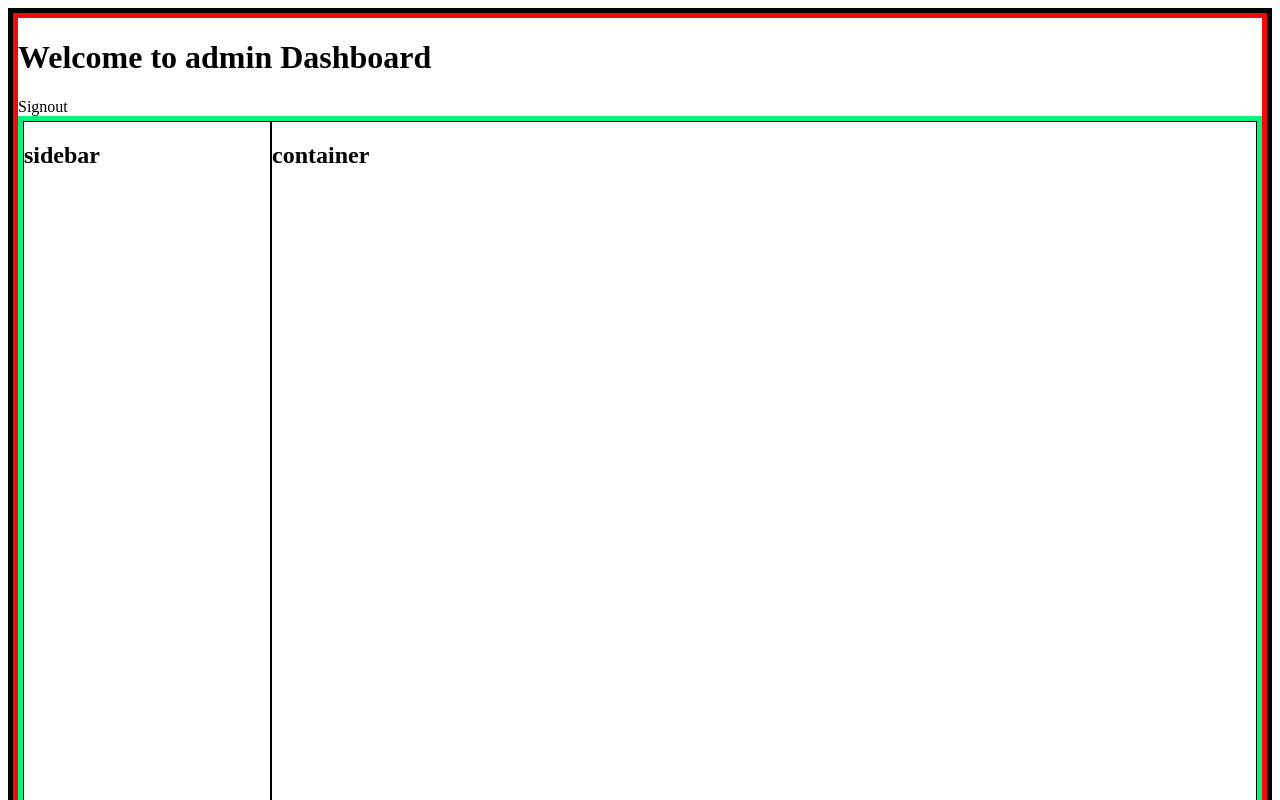
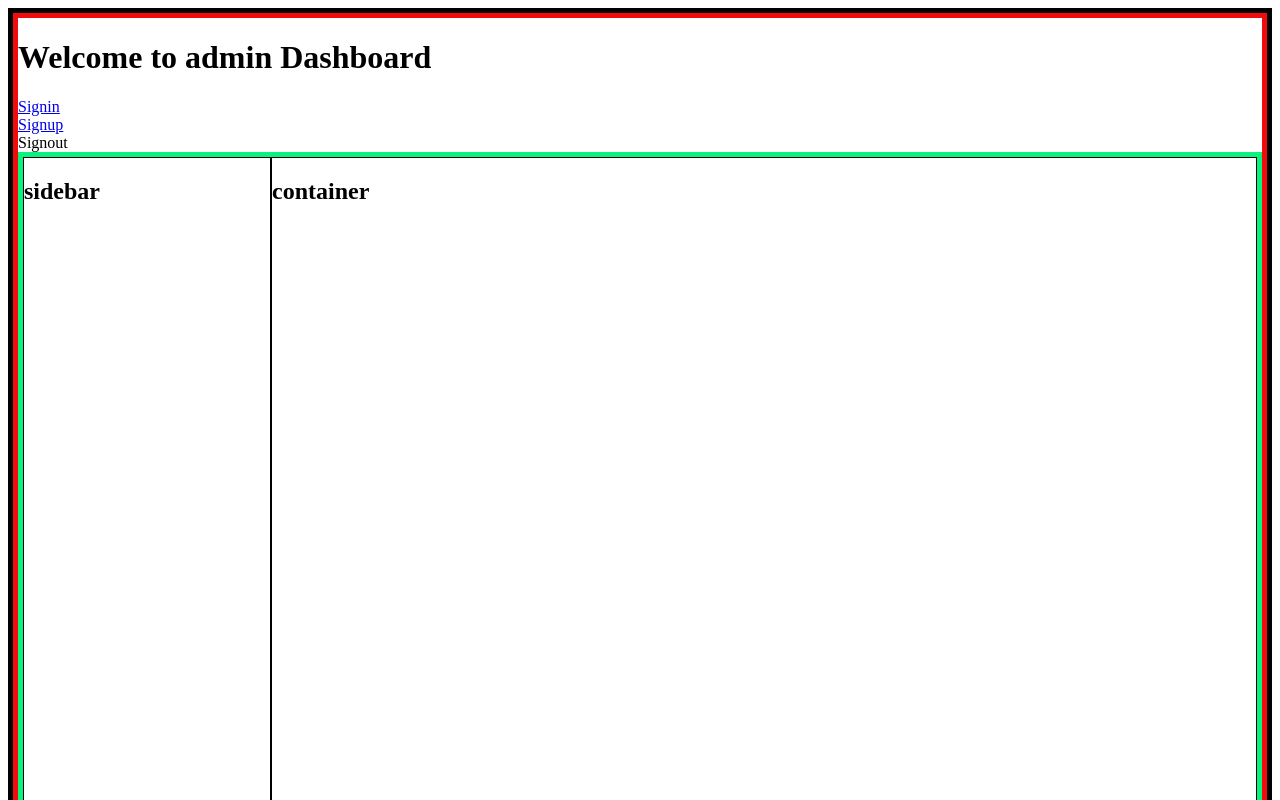
Before and after one commit to harryconcoblanejo/ecommerce-MERN-, a React app in the folder Fend/: page / in a window 1280 px wide. Shown: the top 800 px of the page. Built offline with nearby package versions, Linux system fonts and the light colour scheme; sample sign-in values are in the browser's storage.

Commit message:
signup andando

```diff
--- a/Fend/src/components/home/index.tsx
+++ b/Fend/src/components/home/index.tsx
@@ -20,7 +20,15 @@ const Home = () => {
   }
 
   const renderLoggedInLinks = () => {
-    return <span onClick={logout}>Signout</span>
+    return (
+      <div>
+        <NavLink to="signin">Signin</NavLink>
+        <br />
+        <NavLink to="signup">Signup</NavLink>
+        <br />
+        <span onClick={logout}>Signout</span>
+      </div>
+    )
   }
 
   const renderNonLoggedInLinks = () => {
--- a/Fend/src/components/signup/index.tsx
+++ b/Fend/src/components/signup/index.tsx
@@ -17,7 +17,8 @@ const Signup = () => {
   const [userName, setUserName] = useState('')
   const [email, setEmail] = useState('')
   const [password, setPassword] = useState('')
-  const [roles, setRoles] = useState('')
+  const [roles, setRoles] = useState([] as any)
+
   const [error, setError] = useState('')
 
   const userSignup = (e: ChangeEvent<HTMLFormElement>) => {
@@ -29,6 +30,7 @@ const Signup = () => {
       roles,
     }
     dispatch(signup(user))
+    console.log(user)
   }
 
   if (auth.authenticate) {
--- a/Fend/src/redux/actions/user.actions.tsx
+++ b/Fend/src/redux/actions/user.actions.tsx
@@ -7,7 +7,7 @@ type signupUser = {
   userName: string
   email: string
   password: string
-  roles: string
+  roles: string[] | undefined
 }
 
 export const signup = (user: signupUser) => {
```
Also changed, not shown: 2 other files (tests, documents, lock files or other folders).
